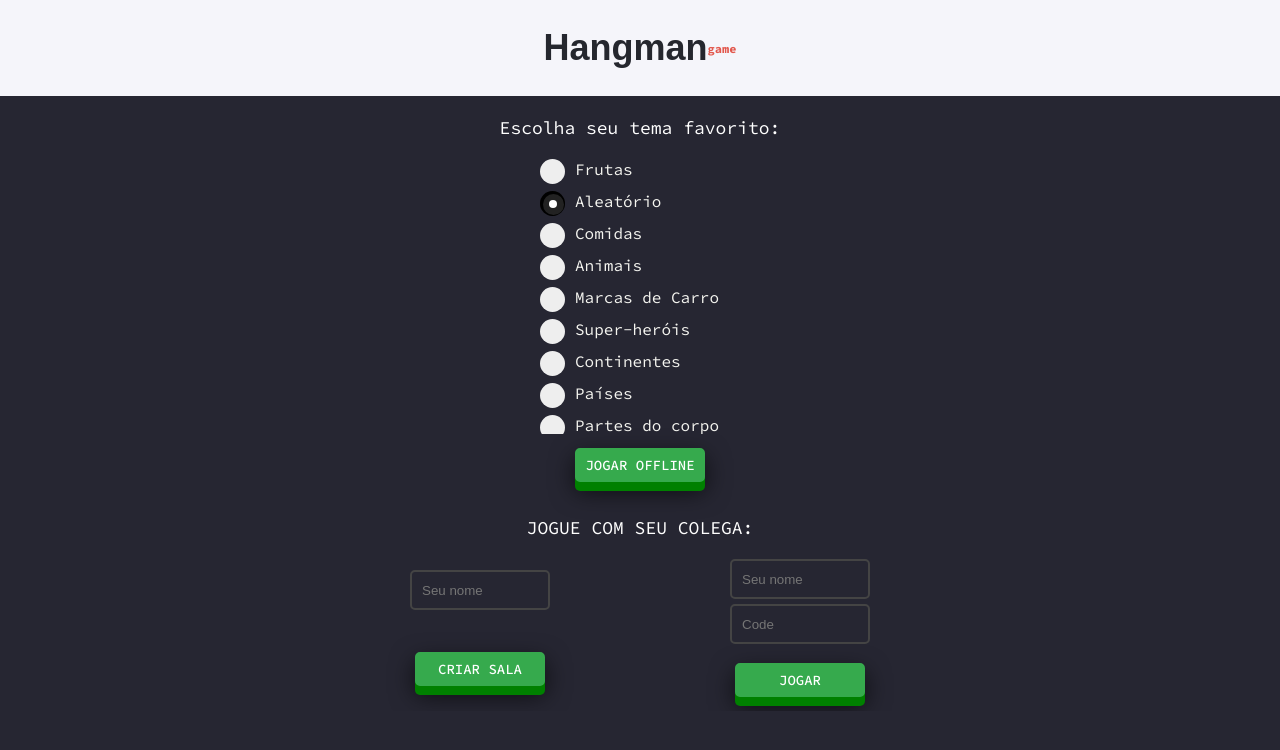
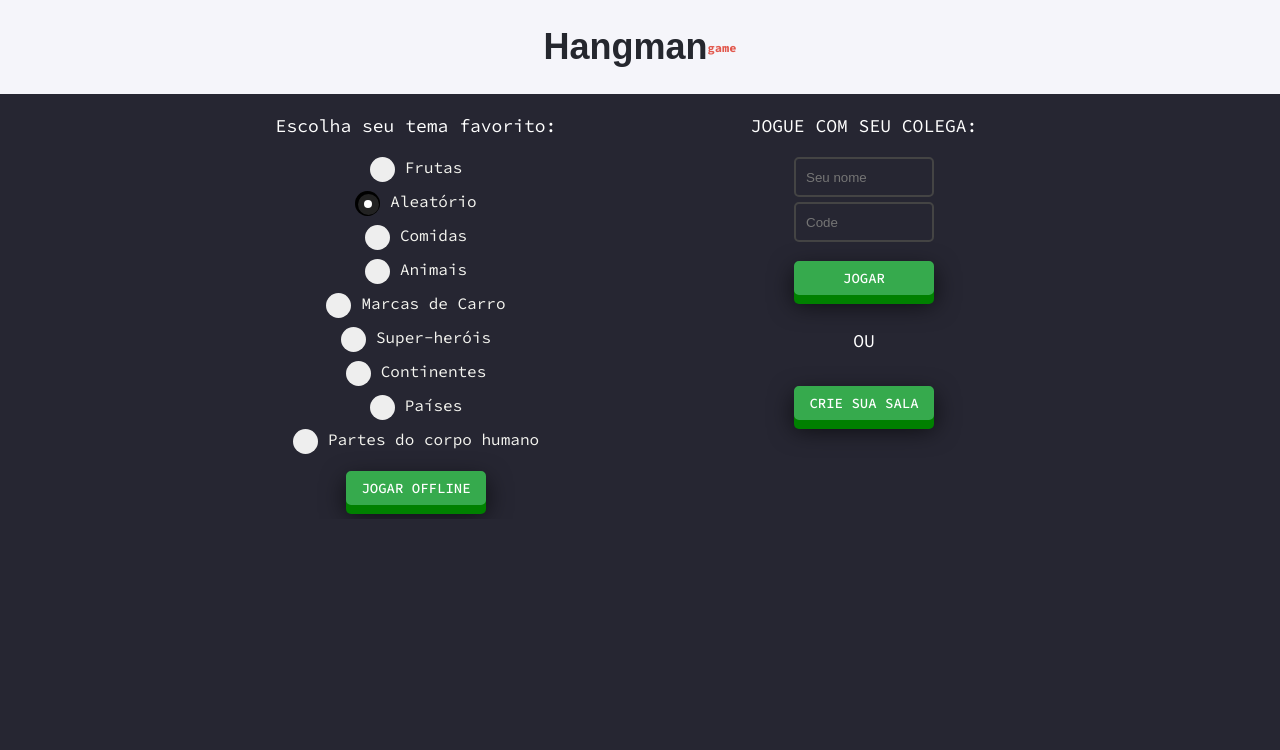
Before and after one commit to t-heu/hangman, a Next.js app: page / in a window 1280 px wide. Shown: the top 750 px of the page. Built offline with nearby package versions, Linux system fonts and the light colour scheme; no server answers.

Commit message:
fix: Corrigido bug na validação de formulário e refatorado CSS para melhorar legibilidade e organização.

```diff
--- a/src/app/game/page.tsx
+++ b/src/app/game/page.tsx
@@ -250,7 +250,7 @@ export default function Game({changeComponent, code, currentPlayerUID, indexThem
           {status ? (
             <>
               <GuideText style={{color: '#FDE767'}}>{winnerMessage}</GuideText>
-              {!(wordName.every((char) => char !== '')) && Object.values(players).length > 1 ? (<GuideText style={{color: '#FDE767'}}>A Palavra era: {word.name}</GuideText>) : null}
+              {!code || (!(wordName.every((char) => char !== '')) && Object.values(players).length > 1) ? (<GuideText style={{color: '#FDE767'}}>A Palavra era: {word.name}</GuideText>) : null}
               <Button press={restartGame} text='JOGAR NOVAMENTE' />
               <Button press={logout} text='SAIR' />
             </>
--- a/src/app/globals.css
+++ b/src/app/globals.css
@@ -106,7 +106,7 @@ a {
   display: block;
   position: relative;
   padding-left: 35px;
-  margin-bottom: 12px;
+  margin-bottom: 14px;
   cursor: pointer;
   font-size: 16px;
   -webkit-user-select: none;
@@ -115,7 +115,6 @@ a {
   user-select: none;
   color: #f5f5f0;
   flex-wrap: wrap;
-  width: 200px;
 }
 
 /* Hide the browser's default radio button */
--- a/src/app/home/page.tsx
+++ b/src/app/home/page.tsx
@@ -1,8 +1,5 @@
 "use client";
 import { useState } from 'react';
-import { Source_Code_Pro } from "next/font/google";
-
-const sourceCodePro = Source_Code_Pro({ subsets: ["latin"] });
 
 import { database, set, ref, update, get, child, remove, push } from '../../api/firebase'
 import DataTheme from '../../data/themes.json';
@@ -15,13 +12,13 @@ import {
   Main,
   Title,
   OnlineRoomDiv,
-  Theme
+  Theme,
+  Container
 } from './style'
 
 export default function Home({changeComponent, code, currentPlayerUID, indexTheme}: any) {
   const [checked, setChecked] = useState(1);
-  const [nameP1, setNameP1] = useState('');
-  const [nameP2, setNameP2] = useState('');
+  const [name, setName] = useState('');
   const [codeRoom, setCodeRoom] = useState('');
 
   function generateRandomWord(length: number) {
@@ -43,7 +40,7 @@ export default function Home({changeComponent, code, currentPlayerUID, indexThem
     }
   }
 
-  function createPlayer(roomKey: string, owner: boolean) {
+  function createPlayer(roomKey: string, owner: boolean, name: string) {
     try {
       const updates: any = {};
       const playersRef = ref(database, `hangman/rooms/${roomKey}/players`);
@@ -51,7 +48,7 @@ export default function Home({changeComponent, code, currentPlayerUID, indexThem
       const nextPlayer = newPlayerRef.key;
 
       updates[`hangman/rooms/${roomKey}/players/p${nextPlayer}`] = {
-        name: nameP1 || nameP2,
+        name,
         gameover: false,
         victory: false,
         uid: nextPlayer,
@@ -61,7 +58,7 @@ export default function Home({changeComponent, code, currentPlayerUID, indexThem
       }
 
       update(ref(database), updates);
-
+      code(roomKey)
       indexTheme(checked)
       currentPlayerUID(nextPlayer)
       changeComponent('Lobby')
@@ -73,9 +70,14 @@ export default function Home({changeComponent, code, currentPlayerUID, indexThem
   async function createGame(stauts: boolean) {
     try {
       if (stauts) {
-        if (!nameP1) {
+        if (!name) {
           return alert('Error: Insira seu nome');
         }
+
+        if (!(/^[a-zA-Z\s]*$/.test(name))) {
+          return alert('Insira nome valido!')
+        }
+
         const roomKey = generateRandomWord(6);
 
         await set(ref(database, 'hangman/rooms/' + roomKey), {
@@ -88,9 +90,8 @@ export default function Home({changeComponent, code, currentPlayerUID, indexThem
         });
 
         code(roomKey)
-        createPlayer(roomKey, true);
+        createPlayer(roomKey, true, name);
       } else {
-        //router.push(`/game?indexTheme=${checked}`);
         indexTheme(checked)
         changeComponent('Game')
       }
@@ -100,14 +101,14 @@ export default function Home({changeComponent, code, currentPlayerUID, indexThem
   }
 
   function enterRoomCode() {
-    get(child(ref(database), 'hangman/rooms/' + code)).then((snapshot) => {
+    get(child(ref(database), 'hangman/rooms/' + codeRoom)).then((snapshot) => {
       if (snapshot.exists()) {
         const data = snapshot.val();
         const playersObject = data.players || {};
         const numPlayers = Object.keys(playersObject).length;
 
         if (!data.gameInProgress && numPlayers < 8) {
-          createPlayer(code, false)
+          createPlayer(codeRoom, false, name)
         } else {
           alert('Error: Ja foi iniciado a partida ou sala cheia')
         }
@@ -135,7 +136,7 @@ export default function Home({changeComponent, code, currentPlayerUID, indexThem
             createGame(true);
           } else {
             if (!room.gameInProgress && numPlayers < 8) {
-              createPlayer(roomKey, false)
+              createPlayer(roomKey, false, name)
               return true
             } else {
               createGame(true);
@@ -153,13 +154,21 @@ export default function Home({changeComponent, code, currentPlayerUID, indexThem
   }
 
   function play() {
-    if (code) {
-      if (!nameP2) {
-        return alert('Error: Insira seu nome');
+    if (!name) {
+      return alert('Error: Insira seu nome!');
     }
+
+    if (!(/^[a-zA-Z\s]*$/.test(name))) {
+      return alert('Insira nome valido!')
+    }
+
+    if (!(/^[a-zA-Z\s]*$/.test(codeRoom))) {
+      return alert('Insira código valido!')
+    }
+
+    if (codeRoom) {
       enterRoomCode();
     } else {
-      // Buscar todas as salas no banco de dados
       joinRoom();
     }
   }
@@ -182,7 +191,9 @@ export default function Home({changeComponent, code, currentPlayerUID, indexThem
 
   return (
     <Main>
-      <Title className={`${sourceCodePro.className}`}>Escolha seu tema favorito:</Title>
+      <Container>
+        <Main>
+          <Title>Escolha seu tema favorito:</Title>
 
           <Theme>
             {DataTheme.themes.map((data, i) => (
@@ -191,23 +202,22 @@ export default function Home({changeComponent, code, currentPlayerUID, indexThem
           </Theme>
 
           <Button text='JOGAR OFFLINE' press={() => createGame(false)} />
+        </Main>
 
         <Main>
           <Title>JOGUE COM SEU COLEGA:</Title>
 
           <OnlineRoomDiv>
             <RoomDiv>
-            <Input value={nameP1} onChange={(e) => setNameP1(e.target.value)} placeholder='Seu nome' />
-            <Button text='CRIAR SALA' press={() => createGame(true)} />
-          </RoomDiv>
-
-          <RoomDiv>
-            <Input value={nameP2} onChange={(e) => setNameP2(e.target.value)} placeholder='Seu nome' />
+              <Input value={name} onChange={(e) => setName(e.target.value)} placeholder='Seu nome' />
               <Input value={codeRoom} onChange={(e) => setCodeRoom(e.target.value)} placeholder='Code' />
               <Button text='JOGAR' press={() => play()} />
+              <Title>OU</Title>
+              <Button text='CRIE SUA SALA' press={() => createGame(true)} />
             </RoomDiv>
           </OnlineRoomDiv>
         </Main>
+      </Container>
     </Main>
   );
 }
--- a/src/app/home/style.ts
+++ b/src/app/home/style.ts
@@ -5,10 +5,22 @@ export const Theme = styled.div`
   flex-direction: column;
   overflow-x: hidden;
   overflow-y: scroll;
-  height: 275px;
+  height: 300px;
+  align-items: center;
+  justify-items: center;
+  align-content: center;
 
   &::-webkit-scrollbar {
     display: none;
+  }
+`;
+
+export const Container = styled.div`
+  display: flex;
+  width: 70%;
+
+  @media (max-width: 790px) {
+    flex-direction: column;
   }
 `;
 
@@ -27,6 +39,10 @@ export const Input = styled.input`
   width: 140px;
   margin-bottom: 5px;
   background-color: #262632;
+
+  &:focus {
+    border-color: #eee;
+  }
 `;
 
 export const Main = styled.div`
--- a/src/app/lobby/page.tsx
+++ b/src/app/lobby/page.tsx
@@ -105,7 +105,7 @@ export default function Lobby({changeComponent, code, currentPlayerUID, indexThe
         <PlayerInfo style={{color: data.ready ? '#36AA4D' : '#e2584d'}}>{data.ready ? 'READY' : 'NOT READY'}</PlayerInfo>
       )}
     </PlayerContainer>
-  );
+  )
 
   return (
     <Main>
--- a/src/components/style.ts
+++ b/src/components/style.ts
@@ -3,7 +3,7 @@ import styled from 'styled-components';
 // HeaderComp
 export const Header = styled.div`
   background: #f5f5fa;
-  padding: 27px;
+  padding: 26px;
   display: flex;
   justify-content: center;
   align-items: center;
@@ -40,7 +40,7 @@ export const Button = styled.button`
   border-radius: 5px;
   box-shadow: 0 9px 0 green ,0 9px 25px rgba(0,0,0,.7);
   margin: 1em auto;
-  min-width: 130px;
+  min-width: 140px;
   max-width: inherit;
   text-align: center;
   cursor: pointer;
```
Also changed, not shown: 4 other files (tests, documents, lock files or other folders). Lines whose indentation alone changed are shown as unchanged.
